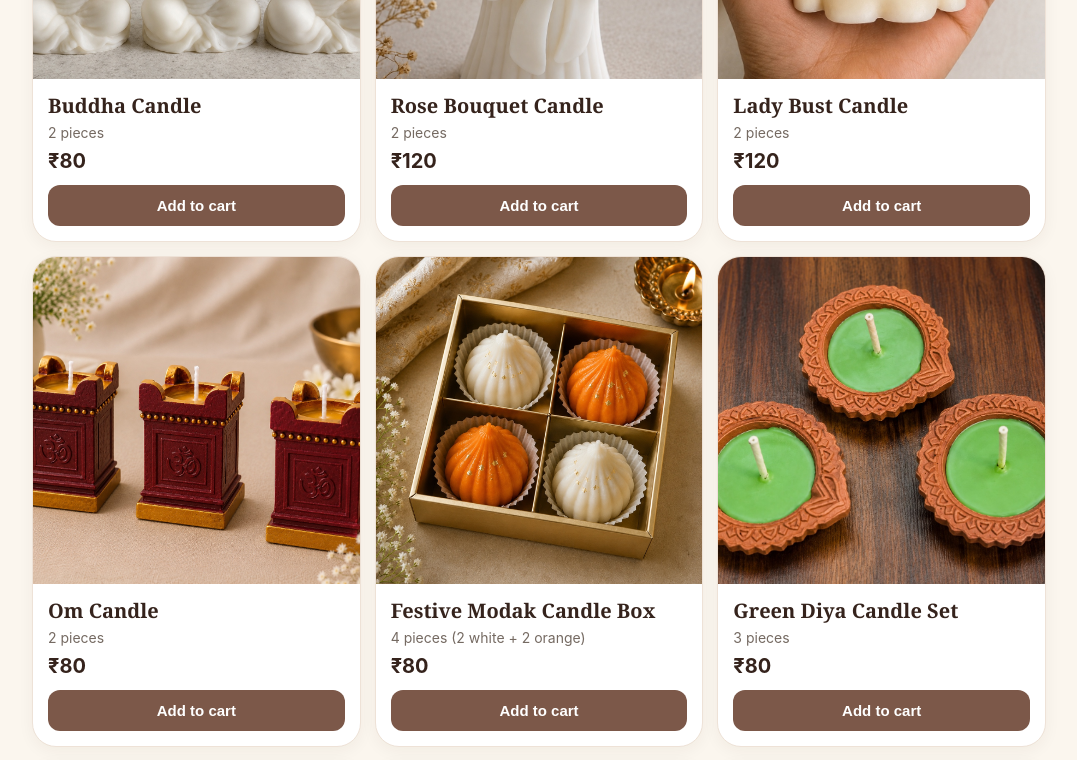
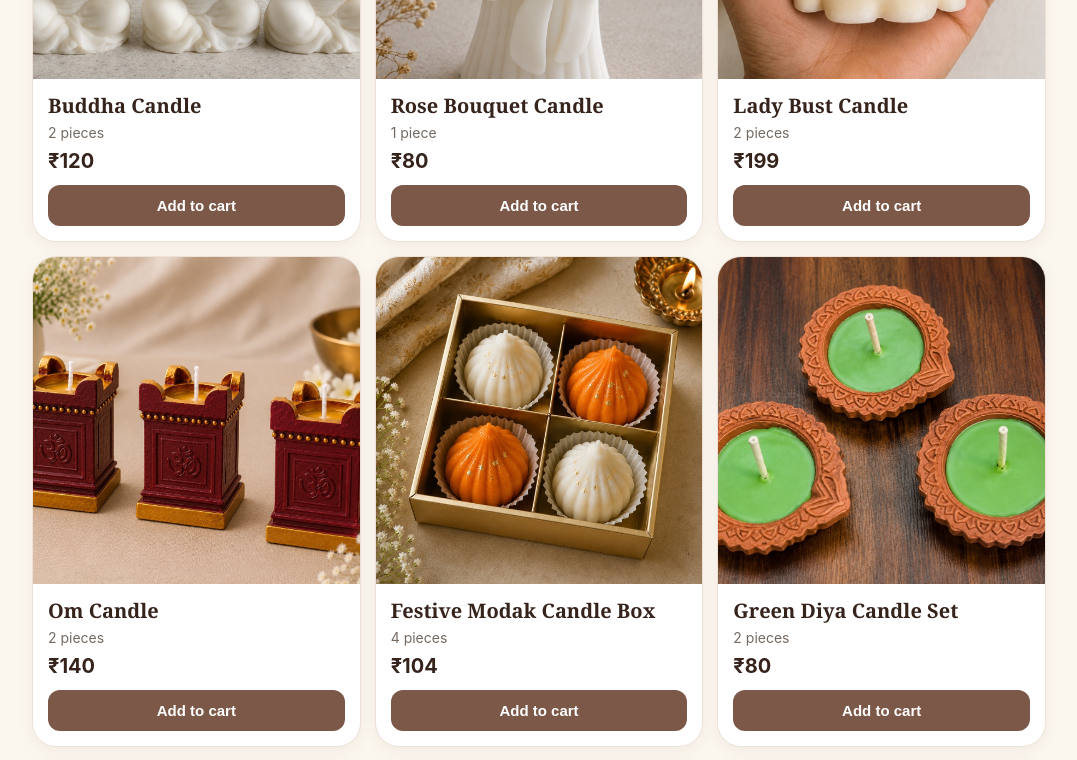
Before and after one commit to Beloracandles/belora_candles, a website: page index.html in a window 1280 px wide. Shown: the part 1900-2660 px from the top of the page, without its empty margins (101-1178 px from the left). Drawn offline with Linux system fonts and the light colour scheme.

Commit message:
Add files via upload

```diff
--- a/index.html
+++ b/index.html
@@ -59,27 +59,27 @@
 <div class="order"><button class="wa" id="wa">Order on WhatsApp</button><button class="upi" id="upi">Pay by UPI</button><button class="copy" id="copy">Copy order details</button></div></div></div>
 <script>
 const products=[
- {id:'coconut-spice',name:'Coconut Spice Candle',price:120,pack:'2 pieces',img:'coconut-spice'},
- {id:'matka',name:'Matka Candle',price:160,pack:'4 pieces',img:'matka'},
- {id:'moon-face',name:'Moon Face Candle',price:60,pack:'2 pieces',img:'moon-face'},
- {id:'teddy-bear',name:'Teddy Bear Candle',price:50,pack:'1 piece',img:'teddy-bear'},
- {id:'ocean',name:'Ocean Candle',price:150,pack:'1 piece',img:'ocean'},
- {id:'bubble-stack',name:'Bubble Stack Candle',price:30,pack:'1 piece',img:'bubble-stack'},
- {id:'buddha',name:'Buddha Candle',price:80,pack:'2 pieces',img:'buddha'},
- {id:'rose-bouquet',name:'Rose Bouquet Candle',price:120,pack:'2 pieces',img:'rose-bouquet'},
- {id:'lady-bust',name:'Lady Bust Candle',price:120,pack:'2 pieces',img:'lady-bust'},
- {id:'om',name:'Om Candle',price:80,pack:'2 pieces',img:'om'},
- {id:'festive-modak',name:'Festive Modak Candle Box',price:80,pack:'4 pieces (2 white + 2 orange)',img:'festive-modak'},
- {id:'green-diya',name:'Green Diya Candle Set',price:80,pack:'3 pieces',img:'green-diya'},
-    {id:'tribal-matka',name:'Tribal Matka Candle',price:120,pack:'4 pieces',img:'tribal-matka'},
+ {id:'coconut-spice',name:'Coconut Spice Candle',price:190,pack:'2 pieces',img:'coconut-spice'},
+ {id:'matka',name:'Matka Candle',price:170,pack:'4 pieces',img:'matka'},
+ {id:'moon-face',name:'Moon Face Candle',price:140,pack:'2 pieces',img:'moon-face'},
+ {id:'teddy-bear',name:'Teddy Bear Candle',price:200,pack:'2 pieces',img:'teddy-bear'},
+ {id:'ocean',name:'Ocean Candle',price:500,pack:'1 piece',img:'ocean'},
+ {id:'bubble-stack',name:'Bubble Stack Candle',price:100,pack:'2 pieces',img:'bubble-stack'},
+ {id:'buddha',name:'Buddha Candle',price:120,pack:'2 pieces',img:'buddha'},
+ {id:'rose-bouquet',name:'Rose Bouquet Candle',price:80,pack:'1 piece',img:'rose-bouquet'},
+ {id:'lady-bust',name:'Lady Bust Candle',price:199,pack:'2 pieces',img:'lady-bust'},
+ {id:'om',name:'Om Candle',price:140,pack:'2 pieces',img:'om'},
+ {id:'festive-modak',name:'Festive Modak Candle Box',price:104,pack:'4 pieces',img:'festive-modak'},
+ {id:'green-diya',name:'Green Diya Candle Set',price:80,pack:'2 pieces',img:'green-diya'},
+    {id:'tribal-matka',name:'Tribal Matka Candle',price:170,pack:'4 pieces',img:'tribal-matka'},
     {id:'blue-flower',name:'Blue Flower Candle',price:80,pack:'2 pieces',img:'blue-flower'},
     {id:'festive-gift-box',name:'Assorted Festive Candle Gift Box',price:100,pack:'1 box',img:'festive-gift-box'},
- {id:'yellow-diya',name:'Yellow Diya Candle Set',price:80,pack:'3 pieces',img:'yellow-diya'},
- {id:'evil-eye',name:'Evil Eye Candle',price:120,pack:'2 pieces',img:'evil-eye'},
- {id:'flower',name:'Flower Candle',price:80,pack:'2 pieces',img:'flower'},
- {id:'baby-flower',name:'Baby Flower Candle',price:80,pack:'2 pieces',img:'baby-flower'},
- {id:'rasmalai',name:'Rasmalai Candle',price:120,pack:'2 pieces',img:'rasmalai'},
- {id:'green-tealight',name:'Green Tealight Candle Set',price:100,pack:'4 pieces',img:'green-tealight'}
+ {id:'yellow-diya',name:'Yellow Diya Candle Set',price:80,pack:'2 pieces',img:'yellow-diya'},
+ {id:'evil-eye',name:'Evil Eye Candle',price:200,pack:'2 pieces',img:'evil-eye'},
+ {id:'flower',name:'Flower Candle',price:120,pack:'4 pieces',img:'flower'},
+ {id:'baby-flower',name:'Baby Flower Candle',price:160,pack:'2 pieces',img:'baby-flower'},
+ {id:'rasmalai',name:'Rasmalai Candle',price:250,pack:'2 pieces',img:'rasmalai'},
+ {id:'green-tealight',name:'Green Tealight Candle Set',price:150,pack:'8 pieces',img:'green-tealight'}
 ];
 let cart=JSON.parse(localStorage.getItem('beloraCart')||'{}');
 function imgTag(p){return `<img data-base="${p.img}" alt="${p.name}" loading="lazy"><div class="missing">Photo not found.<br>Please check that the image file is uploaded to GitHub.</div>`}
```
